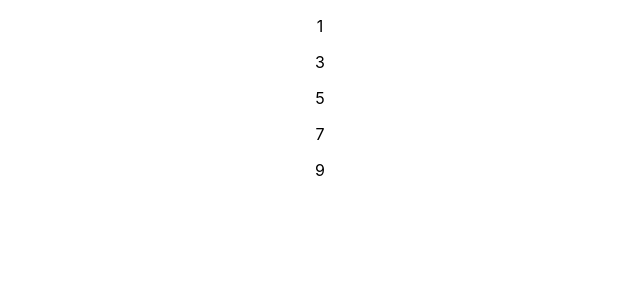
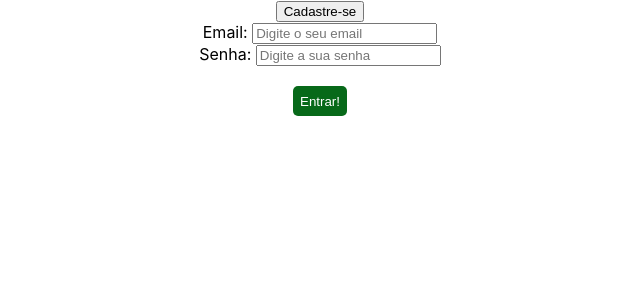
Before and after one commit to rafaelcrempe/Projeto_PS, a React (Create React App) app in the folder projeto_react/: page / in a window 1280 px wide. Shown: the top 300 px of the page, without its empty margins (320-960 px from the left). Built offline with nearby package versions, Linux system fonts and the light colour scheme.

Commit message:
cadastro de usuário

```diff
--- a/projeto_react/src/App.css
+++ b/projeto_react/src/App.css
@@ -36,3 +36,14 @@
     transform: rotate(360deg);
   }
 }
+
+.buttonSuccess {
+  background-color: #076919;
+  height: 30px;
+  padding: 7px;
+  margin: 20px;
+  color: #FFF;
+  cursor: pointer;
+  border: none;
+  border-radius: 5px;
+}
--- a/projeto_react/src/App.js
+++ b/projeto_react/src/App.js
@@ -3,24 +3,58 @@ import './App.css';
 
 function App() { // aqui é JavaScript
 
- // Faça um lista com todos os numeros mas exiba apenas o numeros
- // impares
+  let email = ""
+  let senha = ""
 
- let lista = [0, 1, 2, 3, 4, 5, 6, 7, 8, 9, 10];
+  function mudarEmail(valor) {
+    email = valor
+  }
 
- let impares = [];
+  function mudarSenha(valor) {
+    senha = valor
+  }
 
- for(let i= 0; i < lista.length; i++){
-    if(lista[i] % 2 == 1){
-      impares.push(<p>{lista[i]}</p>);
-    }
+  function enviar() {
+    alert(`Email: ${email}\nSenha: ${senha}`)
+  }
 
- }
+
+  let isLogin = true;
 
   return ( // Aqui é html
     <main className="App">
 
-   {impares}
+    <button onClick={() => {isLogin = !isLogin}}>
+      {isLogin && ("Cadastre-se")}
+      {!isLogin && ("Voltar para o login")}
+    </button>
+
+      {!isLogin &&(
+        <form className="register">
+           <input type="text" placeholder="Nome"/><br/>
+            <input type="text" placeholder="Sobrenome"/><br/>
+            <input type="date" placeholder="Data Nascimento"/><br/>
+            <input type="text" placeholder="CPF"/><br/>
+            <input type="tel" placeholder="Telefone"/><br/>
+            <input type="email" placeholder="E-mail"/><br/>
+            <input type="password" placeholder="Senha"/><br/>
+            <input type="password" placeholder="Confirmar Senha"/><br/>
+        </form>
+      )}
+
+      {isLogin && (
+        <form className="login">
+          <label>
+            Email: <input name="Email" type="email" placeholder="Digite o seu email" onChange={(e) => mudarEmail(e.target.value)} /><br />
+          </label>
+          <label>
+            Senha: <input name="Senha" type="password" placeholder="Digite a sua senha" onChange={(e) => mudarSenha(e.target.value)} /><br />
+          </label>
+
+          <button className="buttonSuccess" onClick={() => enviar()}>Entrar!</button>
+        </form>
+      )}
+
 
     </main>
   );
```
